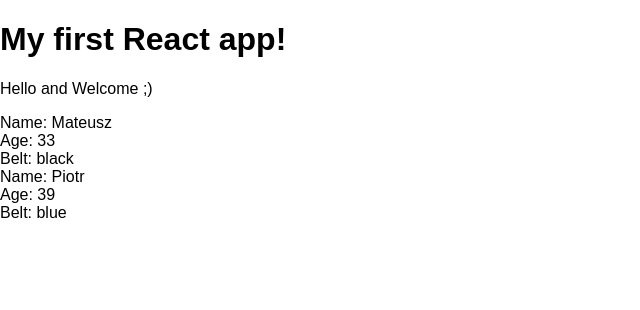
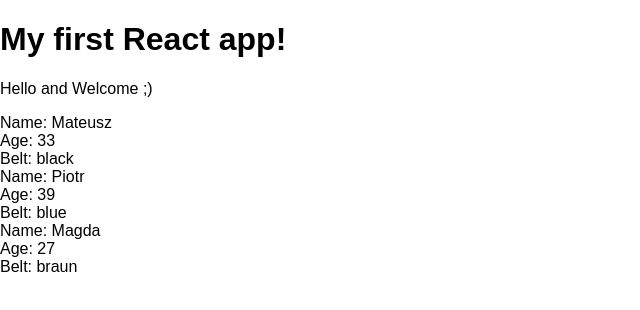
Before and after one commit to piotr-skolorzynski/react-first-app, a React (Create React App) app in the folder first-react-app/: page / in a window 1280 px wide. Shown: the top 310 px of the page, without its empty margins (0-640 px from the left). Built offline with nearby package versions, Linux system fonts and the light colour scheme.

Commit message:
App.js and ninjas.js files modified to show how output lists

```diff
--- a/first-react-app/src/App.js
+++ b/first-react-app/src/App.js
@@ -2,13 +2,19 @@ import React, { Component } from 'react';
 import Ninjas from './ninjas';
 
 class App extends Component {
+  state = {
+    ninjas : [
+      { name: 'Mateusz', age: 33, belt: 'black', id: 1 },
+      { name:'Piotr', age: 39, belt: 'blue', id: 2 },
+      { name: 'Magda', age: 27, belt: 'braun', id: 3 }
+    ]
+  }
   render() {
     return(
     <div className="App">
       <h1>My first React app!</h1>
       <p>Hello and Welcome ;)</p>
-      <Ninjas name="Mateusz" age="33" belt="black"/>
-      <Ninjas name="Piotr" age="39" belt="blue"/>
+      <Ninjas ninjas={this.state.ninjas}/>
     </div>
     );
   }
--- a/first-react-app/src/ninjas.js
+++ b/first-react-app/src/ninjas.js
@@ -2,13 +2,19 @@ import React, { Component } from 'react';
 
 class Ninjas extends Component {
     render() {
-        // console.log(this.props);
-        const {name, age, belt} = this.props;
+        const { ninjas } = this.props;
+        const ninjaList = ninjas.map(ninja => {
+            return (
+            <div className="ninja" key={ninja.id}>
+                <div>Name: { ninja.name }</div>
+                <div>Age: { ninja.age }</div>
+                <div>Belt: { ninja.belt }</div>
+            </div>
+            )
+        })
         return (
-        <div className="ninja">
-            <div>Name: { name }</div>
-            <div>Age: { age } </div>
-            <div>Belt: { belt } </div>
+        <div className="ninja-list">
+            { ninjaList }
         </div>
         );
     }
```
